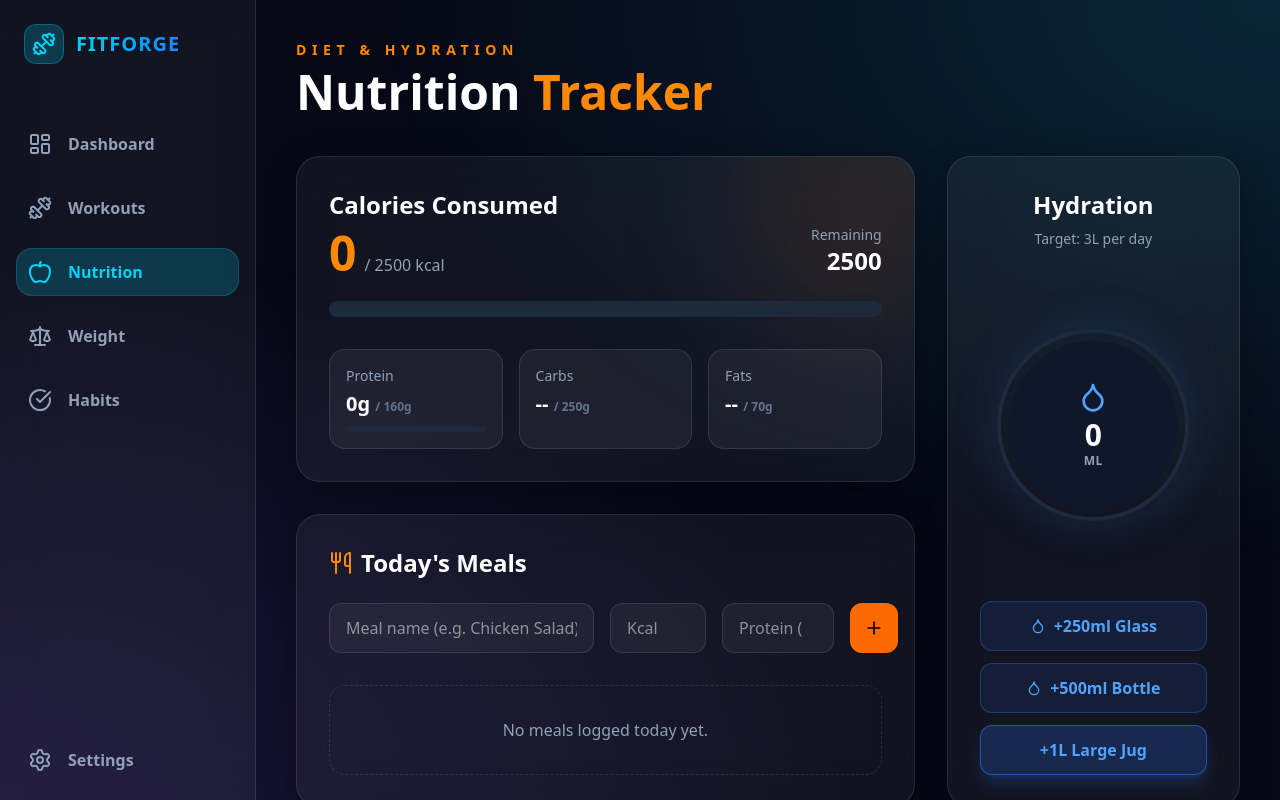
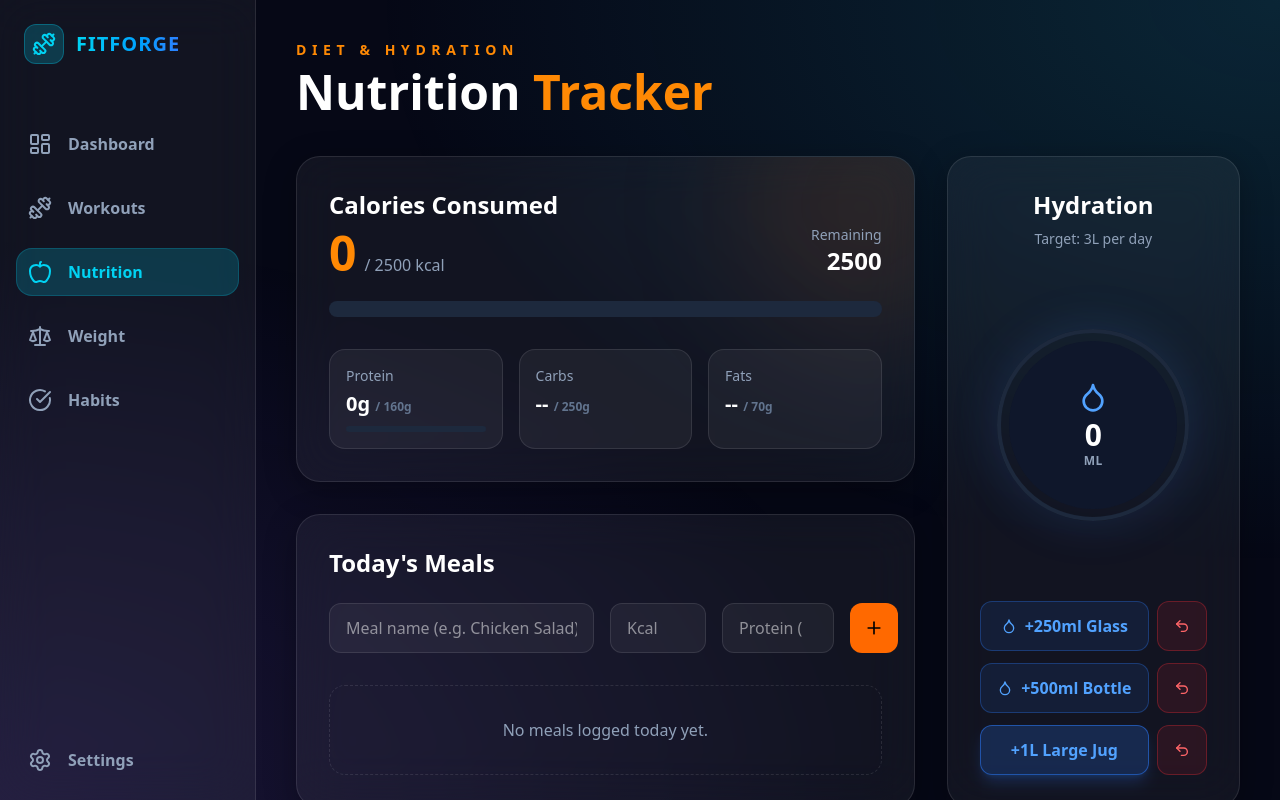
Before and after one commit to abdoosama20003-glitch/Pomodoro-Osos, a Next.js app: page /nutrition in a window 1280 px wide. Built offline with nearby package versions, Linux system fonts and the light colour scheme.

Commit message:
Enhance logic (undo water, delete meal/weight) and replace icons with high-quality images

```diff
--- a/src/app/nutrition/page.tsx
+++ b/src/app/nutrition/page.tsx
@@ -4,7 +4,7 @@ import { useState } from "react";
 import { useFitness } from "@/context/FitnessContext";
 import { formatDate } from "@/lib/utils";
 import { motion } from "framer-motion";
-import { Droplet, Plus, Utensils, Flame, Coffee } from "lucide-react";
+import { Droplet, Plus, Trash2, Undo2 } from "lucide-react";
 
 export default function NutritionPage() {
   const { profile, nutritionDays, updateNutrition } = useFitness();
@@ -23,6 +23,19 @@ export default function NutritionPage() {
     e.preventDefault();
     if (!mealName || !calories) return;
 
+    // Pick a random food image for aesthetic purposes based on time
+    const foodImages = [
+      "https://images.unsplash.com/photo-1490645935967-10de6ba17061?auto=format&fit=crop&q=80&w=200&h=200", // salad
+      "https://images.unsplash.com/photo-1546069901-ba9599a7e63c?auto=format&fit=crop&q=80&w=200&h=200", // bowl
+      "https://images.unsplash.com/photo-1555939594-58d7cb561ad1?auto=format&fit=crop&q=80&w=200&h=200", // chicken
+      "https://images.unsplash.com/photo-1565299624946-b28f40a0ae38?auto=format&fit=crop&q=80&w=200&h=200", // pizza/toast
+      "https://images.unsplash.com/photo-1493770348161-369560ae357d?auto=format&fit=crop&q=80&w=200&h=200"  // breakfast
+    ];
+
+    // basic hash to pick image
+    const imageIndex = mealName.length % foodImages.length;
+    const selectedImage = foodImages[imageIndex];
+
     const newMeal = {
       id: Date.now().toString(),
       name: mealName,
@@ -31,7 +44,8 @@ export default function NutritionPage() {
       carbs: 0,
       fats: 0,
       time: new Date().toLocaleTimeString([], { hour: '2-digit', minute: '2-digit' }),
-      date: today
+      date: today,
+      image: selectedImage
     };
 
     updateNutrition(today, {
@@ -41,6 +55,16 @@ export default function NutritionPage() {
     setMealName("");
     setCalories("");
     setProtein("");
+  };
+
+  const removeMeal = (id: string) => {
+    updateNutrition(today, {
+      meals: todayData.meals.filter(m => m.id !== id)
+    });
+  };
+
+  const removeWater = (amount: number) => {
+    updateNutrition(today, { waterMl: Math.max(0, todayData.waterMl - amount) });
   };
 
   const totalCalories = todayData.meals.reduce((sum, m) => sum + m.calories, 0);
@@ -110,7 +134,7 @@ export default function NutritionPage() {
           {/* Add Meal Form & History */}
           <div className="glass-card rounded-3xl p-6 md:p-8">
             <h2 className="text-2xl font-bold mb-6 flex items-center gap-2">
-              <Utensils className="w-6 h-6 text-orange-400" /> Today's Meals
+              Today's Meals
             </h2>
 
             <form onSubmit={addMeal} className="flex flex-col sm:flex-row gap-4 mb-8">
@@ -150,20 +174,36 @@ export default function NutritionPage() {
                   No meals logged today yet.
                 </div>
               ) : (
-                todayData.meals.map((meal) => (
-                  <div key={meal.id} className="bg-white/5 border border-white/10 rounded-2xl p-4 flex justify-between items-center group hover:bg-white/10 transition-colors">
+                todayData.meals.map((meal: any) => (
+                  <div key={meal.id} className="bg-white/5 border border-white/10 rounded-2xl p-4 flex justify-between items-center group transition-all duration-300 hover:bg-white/10">
                     <div className="flex items-center gap-4">
-                      <div className="w-10 h-10 rounded-full bg-slate-800 flex items-center justify-center text-slate-400">
-                        {meal.time.includes('AM') ? <Coffee className="w-5 h-5" /> : <Utensils className="w-5 h-5" />}
+                      {meal.image ? (
+                        <div
+                          className="w-12 h-12 rounded-full bg-cover bg-center shrink-0 border border-white/10"
+                          style={{ backgroundImage: `url(${meal.image})` }}
+                        />
+                      ) : (
+                        <div className="w-12 h-12 rounded-full bg-slate-800 flex items-center justify-center text-slate-400 shrink-0">
+                          <img src="https://images.unsplash.com/photo-1490645935967-10de6ba17061?auto=format&fit=crop&q=80&w=200&h=200" alt="Food" className="w-full h-full rounded-full object-cover opacity-80" />
                         </div>
+                      )}
                       <div>
-                        <h4 className="font-bold text-white">{meal.name}</h4>
-                        <p className="text-xs text-slate-400">{meal.time}</p>
+                        <h4 className="font-bold text-white text-lg">{meal.name}</h4>
+                        <p className="text-xs text-slate-400 font-medium">{meal.time}</p>
                       </div>
                     </div>
+                    <div className="flex items-center gap-4">
                       <div className="text-right">
-                      <p className="font-black text-orange-400">{meal.calories} kcal</p>
-                      {meal.protein > 0 && <p className="text-xs text-slate-400">{meal.protein}g protein</p>}
+                        <p className="font-black text-orange-400 text-lg">{meal.calories} kcal</p>
+                        {meal.protein > 0 && <p className="text-xs text-slate-300 font-medium">{meal.protein}g protein</p>}
+                      </div>
+                      <button
+                        onClick={() => removeMeal(meal.id)}
+                        className="opacity-0 group-hover:opacity-100 p-2 text-red-400 hover:bg-red-400/20 rounded-xl transition-all"
+                        title="Delete Meal"
+                      >
+                        <Trash2 className="w-5 h-5" />
+                      </button>
                     </div>
                   </div>
                 ))
@@ -200,25 +240,54 @@ export default function NutritionPage() {
             </div>
           </div>
 
-          <div className="w-full space-y-3">
+          <div className="w-full space-y-3 relative z-10">
+            <div className="flex gap-2">
               <button
                 onClick={() => addWater(250)}
-              className="w-full bg-blue-500/10 hover:bg-blue-500/20 border border-blue-500/30 text-blue-400 py-3 rounded-xl font-bold transition-colors flex items-center justify-center gap-2"
+                className="flex-1 bg-blue-500/10 hover:bg-blue-500/20 border border-blue-500/30 text-blue-400 py-3 rounded-xl font-bold transition-colors flex items-center justify-center gap-2"
               >
                 <Droplet className="w-4 h-4" /> +250ml Glass
               </button>
               <button
+                onClick={() => removeWater(250)}
+                className="bg-red-500/10 hover:bg-red-500/20 border border-red-500/30 text-red-400 px-4 rounded-xl font-bold transition-colors flex items-center justify-center"
+                title="Undo 250ml"
+              >
+                <Undo2 className="w-4 h-4" />
+              </button>
+            </div>
+
+            <div className="flex gap-2">
+              <button
                 onClick={() => addWater(500)}
-              className="w-full bg-blue-500/10 hover:bg-blue-500/20 border border-blue-500/30 text-blue-400 py-3 rounded-xl font-bold transition-colors flex items-center justify-center gap-2"
+                className="flex-1 bg-blue-500/10 hover:bg-blue-500/20 border border-blue-500/30 text-blue-400 py-3 rounded-xl font-bold transition-colors flex items-center justify-center gap-2"
               >
                 <Droplet className="w-4 h-4" /> +500ml Bottle
               </button>
               <button
+                onClick={() => removeWater(500)}
+                className="bg-red-500/10 hover:bg-red-500/20 border border-red-500/30 text-red-400 px-4 rounded-xl font-bold transition-colors flex items-center justify-center"
+                title="Undo 500ml"
+              >
+                <Undo2 className="w-4 h-4" />
+              </button>
+            </div>
+
+            <div className="flex gap-2">
+              <button
                 onClick={() => addWater(1000)}
-              className="w-full bg-blue-500/20 hover:bg-blue-500/30 border border-blue-500/50 text-blue-400 py-3 rounded-xl font-black transition-colors shadow-lg shadow-blue-500/20"
+                className="flex-1 bg-blue-500/20 hover:bg-blue-500/30 border border-blue-500/50 text-blue-400 py-3 rounded-xl font-black transition-colors shadow-lg shadow-blue-500/20"
               >
                 +1L Large Jug
               </button>
+              <button
+                onClick={() => removeWater(1000)}
+                className="bg-red-500/10 hover:bg-red-500/20 border border-red-500/30 text-red-400 px-4 rounded-xl font-bold transition-colors flex items-center justify-center"
+                title="Undo 1L"
+              >
+                <Undo2 className="w-4 h-4" />
+              </button>
+            </div>
           </div>
         </div>
       </div>
--- a/src/app/page.tsx
+++ b/src/app/page.tsx
@@ -224,7 +224,10 @@ export default function DashboardPage() {
               "The only bad workout is the one that didn't happen."
             </h3>
             <div className="flex items-center gap-3">
-              <div className="w-10 h-10 rounded-full bg-slate-800 border border-white/10"></div>
+              <div
+                className="w-12 h-12 rounded-full bg-cover bg-center border border-white/20 shadow-lg"
+                style={{ backgroundImage: "url('https://images.unsplash.com/photo-1534438327276-14e5300c3a48?auto=format&fit=crop&q=80&w=150&h=150')" }}
+              ></div>
               <div>
                 <p className="font-semibold text-sm">Coach Mike</p>
                 <p className="text-xs text-slate-400">Head Trainer</p>
--- a/src/app/weight/page.tsx
+++ b/src/app/weight/page.tsx
@@ -6,10 +6,10 @@ import { formatDate } from "@/lib/utils";
 import {
   LineChart, Line, XAxis, YAxis, CartesianGrid, Tooltip, ResponsiveContainer
 } from "recharts";
-import { Scale, TrendingDown, TrendingUp, Minus } from "lucide-react";
+import { Scale, TrendingDown, TrendingUp, Minus, Trash2 } from "lucide-react";
 
 export default function WeightPage() {
-  const { profile, weightHistory, logWeight } = useFitness();
+  const { profile, weightHistory, logWeight, removeWeight } = useFitness();
   const [weightInput, setWeightInput] = useState("");
   const today = formatDate();
 
@@ -128,7 +128,8 @@ export default function WeightPage() {
         </div>
 
         {/* Log Form */}
-        <div className="glass-card p-6 rounded-3xl border border-violet-500/30 relative">
+        <div className="glass-card p-6 rounded-3xl border border-violet-500/30 relative flex flex-col justify-between">
+          <div>
             <h3 className="text-lg font-bold mb-4 text-violet-400">Log Today's Weight</h3>
             <form onSubmit={handleLogWeight} className="space-y-4">
               <div className="relative">
@@ -150,6 +151,30 @@ export default function WeightPage() {
                 Save Entry
               </button>
             </form>
+          </div>
+
+          {weightHistory.length > 0 && (
+            <div className="mt-6 pt-6 border-t border-white/10">
+              <h4 className="text-sm font-bold text-slate-400 mb-3">Recent Logs</h4>
+              <div className="space-y-2 max-h-32 overflow-y-auto pr-2">
+                {[...weightHistory].reverse().slice(0, 3).map((entry) => (
+                  <div key={entry.date} className="flex justify-between items-center bg-white/5 p-3 rounded-xl group hover:bg-white/10 transition-colors">
+                    <span className="text-slate-300 text-sm font-medium">{entry.date}</span>
+                    <div className="flex items-center gap-3">
+                      <span className="font-bold text-violet-400">{entry.weight} kg</span>
+                      <button
+                        onClick={() => removeWeight(entry.date)}
+                        className="opacity-0 group-hover:opacity-100 text-red-400 hover:text-red-300 transition-opacity"
+                        title="Delete log"
+                      >
+                        <Trash2 className="w-4 h-4" />
+                      </button>
+                    </div>
+                  </div>
+                ))}
+              </div>
+            </div>
+          )}
         </div>
       </div>
 
```
Also changed, not shown: src/app/habits/page.tsx (+12 -8 lines), src/context/FitnessContext.tsx (+13 -0 lines). Lines whose indentation alone changed are shown as unchanged.
